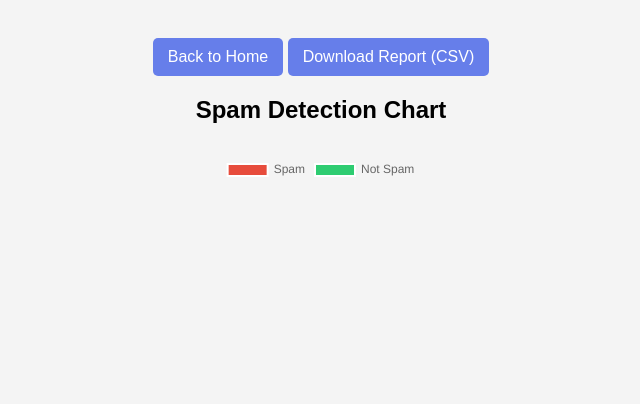
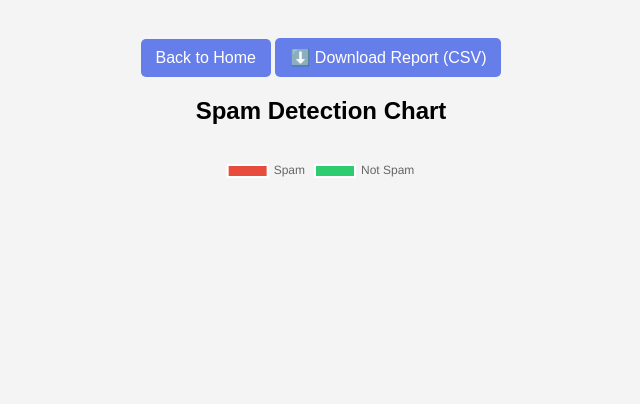
Before and after one commit to asfiyaasfiya728-spec/spam_classifier, a Flask app: page /history in a window 1280 px wide. Shown: the part 120-524 px from the top of the page, without its empty margins (319-959 px from the left). Run offline with Flask 3, Linux system fonts and the light colour scheme.

Commit message:
Update history page with download button and charts

```diff
--- a/templates/history.html
+++ b/templates/history.html
@@ -64,7 +64,7 @@ button:hover, a.download:hover {
 
 <br>
 <a href="/" class="download">Back to Home</a>
-<a href="/download" class="download">Download Report (CSV)</a>
+<a href="/download" class="download">⬇️ Download Report (CSV)</a>
 
 <h2>Spam Detection Chart</h2>
 <div class="chart-container">
```
